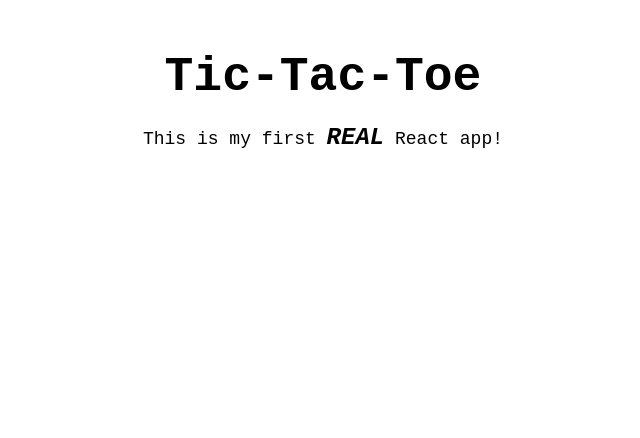
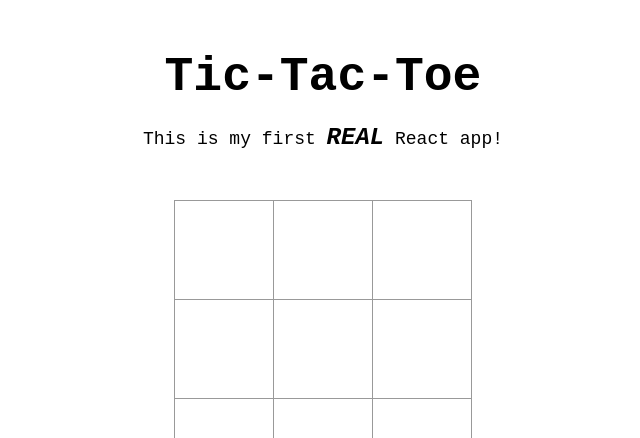
Before and after one commit to GustavoSouza123/react-tic-tac-toe, a React (Vite) app: page / in a window 1280 px wide. Shown: the top 438 px of the page, without its empty margins (317-957 px from the left). Built offline with nearby package versions, Linux system fonts and the light colour scheme.

Commit message:
Board and Square components, handling state in the Square component, Strict Mode

```diff
--- a/index.html
+++ b/index.html
@@ -1,4 +1,4 @@
-<!doctype html>
+<!DOCTYPE html>
 <html lang="en">
     <head>
         <meta charset="UTF-8" />
--- a/src/App.jsx
+++ b/src/App.jsx
@@ -1,11 +1,15 @@
 import React from "react";
 import "./assets/App.css";
+import "./assets/styles.css";
+
+import Board from "./components/Board";
 
 function App() {
     return (
         <>
             <h1>Tic-Tac-Toe</h1>
             <p>This is my first <span>REAL</span> React app!</p>
+            <Board />
         </>
     );
 }
--- a/src/assets/App.css
+++ b/src/assets/App.css
@@ -20,6 +20,7 @@
 
 p {
     font-size: 18px;
+    margin-bottom: 50px;
 }
 
 p span {
--- /dev/null
+++ b/src/assets/styles.css
@@ -0,0 +1,42 @@
+code {
+    font-size: 1.2em;
+}
+
+ul {
+    padding-inline-start: 20px;
+}
+
+.square {
+    width: 100px;
+    height: 100px;
+    background: #fff;
+    border: 1px solid #999;
+    font-size: 36px;
+    font-weight: bold;
+    margin-right: -1px;
+    margin-top: -1px;
+    cursor: pointer;
+    transition: .2s;
+}
+
+.square:hover {
+    background: #f7f7f7;
+}
+
+.board-row {
+    display: flex;
+    justify-content: center;
+}
+
+.status {
+    margin-bottom: 10px;
+}
+
+.game {
+    display: flex;
+    flex-direction: row;
+}
+
+.game-info {
+    margin-left: 20px;
+}
--- /dev/null
+++ b/src/components/Board.jsx
@@ -0,0 +1,26 @@
+import React from "react";
+import Square from "./Square";
+
+function Board() {
+    return (
+        <>
+            <div className="board-row">
+                <Square />
+                <Square />
+                <Square />
+            </div>
+            <div className="board-row">
+                <Square />
+                <Square />
+                <Square />
+            </div>
+            <div className="board-row">
+                <Square />
+                <Square />
+                <Square />
+            </div>
+        </>
+    );
+}
+
+export default Board;
--- /dev/null
+++ b/src/components/Square.jsx
@@ -0,0 +1,21 @@
+import React from "react";
+import { useState } from "react";
+
+function Square() {
+    const [value, setValue] = useState(null);
+
+    function handleClick() {
+        setValue('X');
+    }
+
+    return (
+        <button
+            className="square"
+            onClick={handleClick}
+        >
+            {value}
+        </button>
+    );
+}
+
+export default Square;
--- a/src/index.jsx
+++ b/src/index.jsx
@@ -1,7 +1,11 @@
 import React from "react";
+import { StrictMode } from "react";
 import { createRoot } from "react-dom/client";
+
 import App from "./App";
 
 createRoot(document.getElementById('root')).render(
-    <App />
+    <StrictMode>
+        <App />
+    </StrictMode>
 );
```
Also changed, not shown: src/components/Game.jsx (added). Lines whose indentation alone changed are shown as unchanged.
